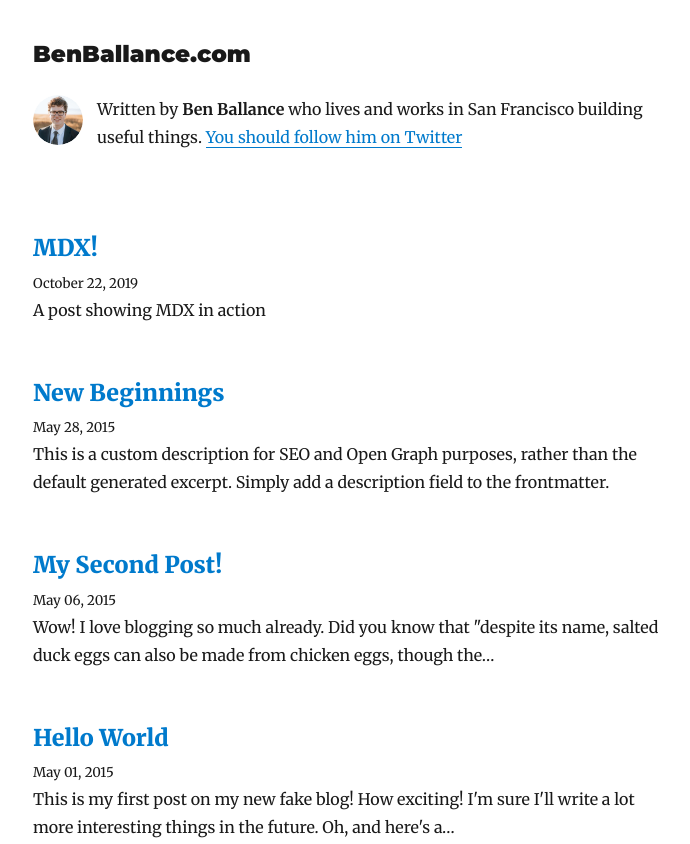
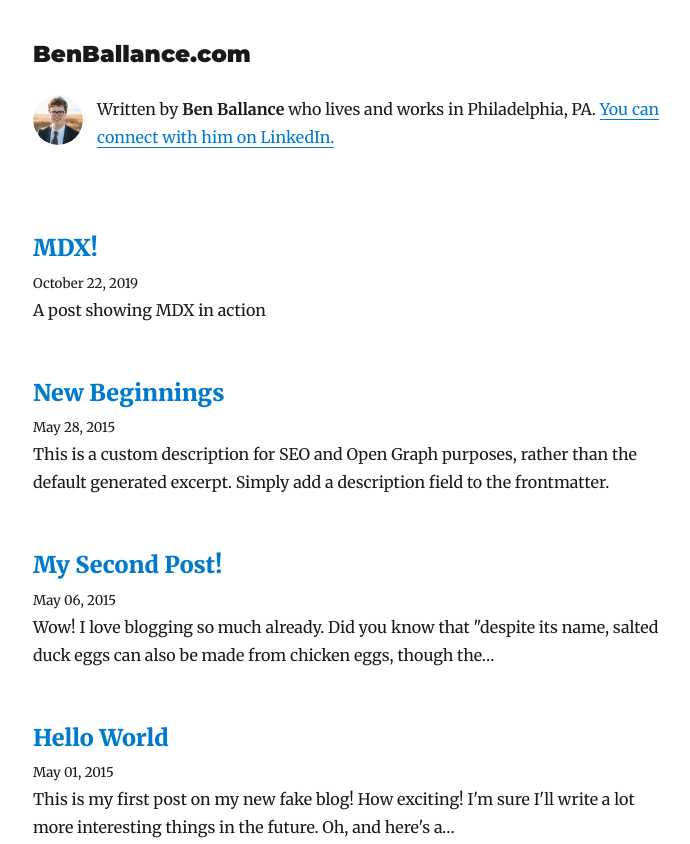
Before and after one commit to knickabokkaglory/benballance_com, a Gatsby site: page /blog in a window 1280 px wide. Shown: the top 844 px of the page, without its empty margins (292-982 px from the left). Built offline with nearby package versions, Linux system fonts and the light colour scheme; Gatsby itself is replaced by a stand-in of ours; some packages are replaced by stand-ins of ours.

Commit message:
Update social links on bio.

```diff
--- a/gatsby-config.js
+++ b/gatsby-config.js
@@ -6,7 +6,7 @@ module.exports = {
     description: `A starter personal blog with styled components, dark mode, and Netlify CMS.`,
     siteUrl: `https://www.benballance.com/`,
     social: {
-      twitter: `kylemathews`,
+      linkedin: `ben-ballance`,
     },
   },
   plugins: [
--- a/package.json
+++ b/package.json
@@ -1,9 +1,9 @@
 {
-  "name": "gatsby-personal-starter-blog",
+  "name": "benballance_com",
   "private": true,
   "description": "A personal blog starter for a blog powered by Netlify CMS, based on the default blog starter",
   "version": "1.0.0",
-  "author": "Thomas Wang <thomas@wang.sh>",
+  "author": "Ben Ballance <ben.ballance@gmail.com>",
   "bugs": {
     "url": "https://github.com/gatsbyjs/gatsby/issues"
   },
@@ -45,7 +45,7 @@
   "devDependencies": {
     "prettier": "^1.17.0"
   },
-  "homepage": "https://github.com/gatsbyjs/gatsby-starter-blog#readme",
+  "homepage": "https://www.benballance.com",
   "keywords": [
     "gatsby"
   ],
--- a/src/components/bio.js
+++ b/src/components/bio.js
@@ -34,11 +34,10 @@ function Bio() {
               }}
             />
             <p>
-              Written by <strong>{author}</strong> who lives and works in San
-              Francisco building useful things.
+              Written by <strong>{author}</strong> who lives and works in Philadelphia, PA.
               {` `}
-              <a href={`https://twitter.com/${social.twitter}`}>
-                You should follow him on Twitter
+              <a href={`https://linkedin.com/in/${social.linkedin}`}>
+                You can connect with him on LinkedIn.
               </a>
             </p>
           </Container>
```
